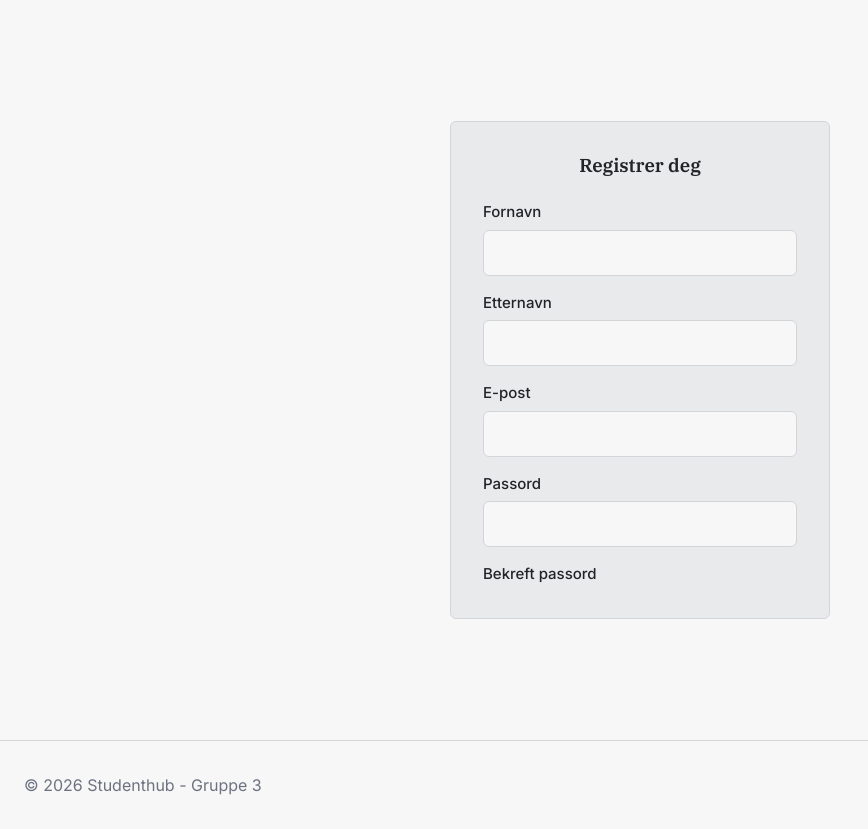
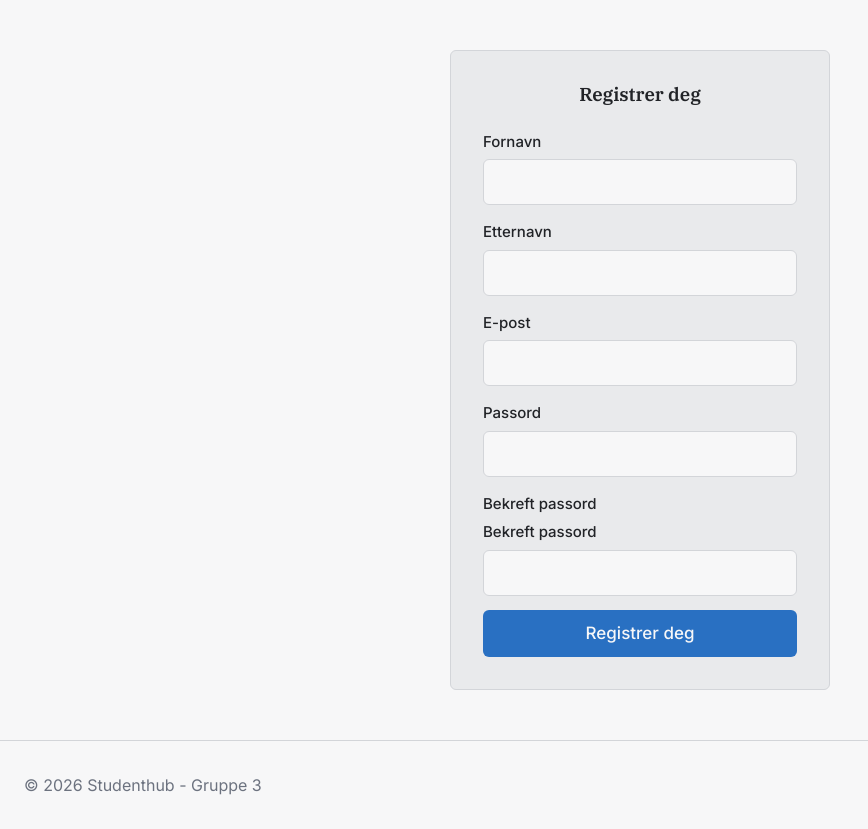
Before and after one commit to melon095/is-115-gruppe3-studenthub, a PHP site: page /registrer in a window 1280 px wide. Shown: the part 86-915 px from the top of the page, without its empty margins (0-868 px from the left). Run offline with PHP 8.4, Linux system fonts and the light colour scheme.

Commit message:
Update registrer.tpl.php

```diff
--- a/pages/registrer.tpl.php
+++ b/pages/registrer.tpl.php
@@ -62,3 +62,20 @@
 
             <div class="form-felt">
                 <label for="bekreft_passord">Bekreft passord</label>
+ <div class="form-felt">
+    <label for="bekreft_passord">Bekreft passord</label>
+
+    <input
+        type="password"
+        id="bekreft_passord"
+        name="bekreft_passord"
+        autocomplete="new-password"
+        required
+    >
+</div>
+
+<button type="submit" class="button button-primary button-lg">
+    Registrer deg
+</button>
+
+</form>
```
